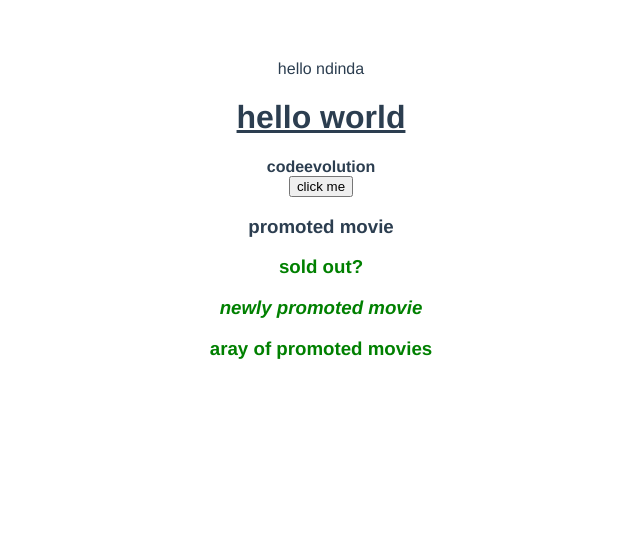
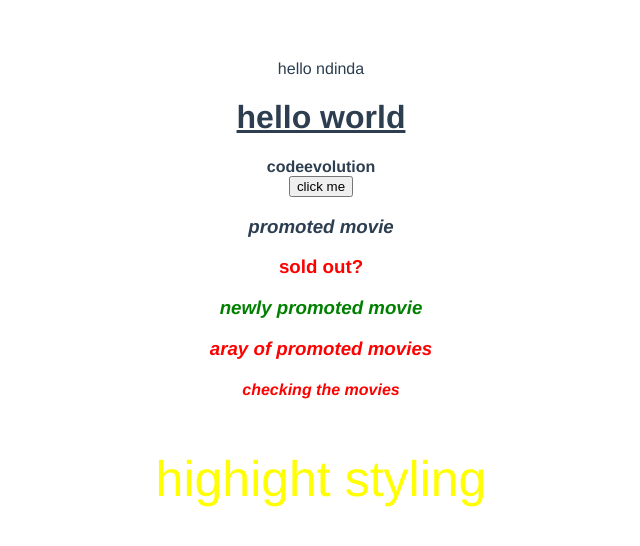
Before and after one commit to Diana-nyamai/Vuejs, a Vue app in the folder learning-vue/: page / in a window 1280 px wide. Shown: the top 546 px of the page, without its empty margins (319-959 px from the left). Built offline with nearby package versions, Linux system fonts and the light colour scheme.

Commit message:
binding styles

```diff
--- a/learning-vue/src/App.vue
+++ b/learning-vue/src/App.vue
@@ -10,7 +10,8 @@
   <h3 :class="issoldout? 'soldout':'new'">sold out?</h3>
   <h3 :class="['new', 'promoted']">newly promoted movie</h3>
   <h3 :class="[ispromoted && 'promoted', issoldout? 'soldout': 'new']">aray of promoted movies</h3>
-
+  <h4 :class="{promoted: ispromoted, new: !issoldout, soldout: issoldout}">checking the movies</h4>
+<div :style="hightlight">highight styling</div>
    </div>
 </template>
 
@@ -23,8 +24,13 @@ export default {
       channel: '<b>codeevolution</b>',
       greeting: 'hello world',
       disabled: false,
-      ispromoted: false,
-      issoldout: false
+      ispromoted: true,
+      issoldout: true,
+      hightlight: {
+        fontSize: '50px',
+        color: 'yellow',
+        padding: '30px'
+      }
 
       }
       }
```
